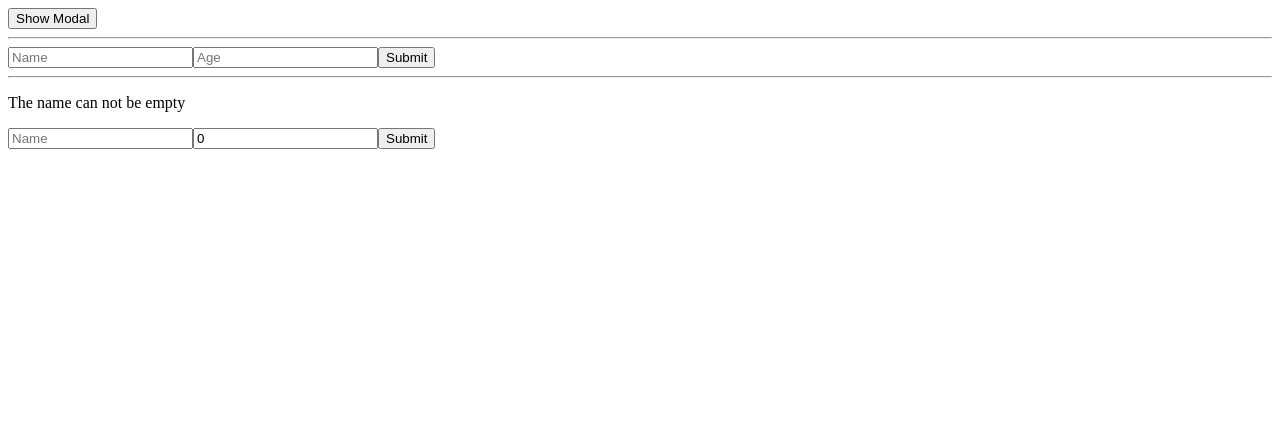
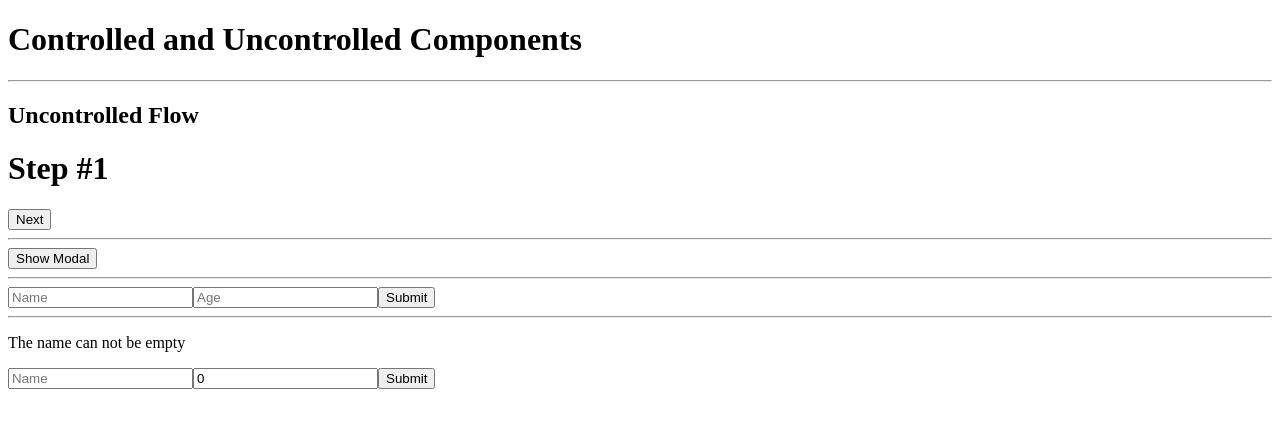
Before and after one commit to cigotete/study-react-patterns, a React (Vite) app: page / in a window 1280 px wide. Shown: the top 428 px of the page. Built offline with nearby package versions, Linux system fonts and the light colour scheme.

Commit message:
Handling a flow from uncontrolled component approach.

```diff
--- a/src/App-controlled-uncontrolled-components.jsx
+++ b/src/App-controlled-uncontrolled-components.jsx
@@ -1,12 +1,74 @@
 import { useState } from "react";
+import PropTypes from 'prop-types';
+
 import { UncontrolledForm } from "./controlled-uncontrolled/uncontrolled-form";
 import { ControlledForm } from "./controlled-uncontrolled/controlled-form";
 import { ControlledModal } from "./controlled-uncontrolled/controlled-modal";
+import { UncontrolledFlow } from "./controlled-uncontrolled/uncontrolled-flow";
+
+const StepOne = ({ next }) => {
+  return (
+    <>
+      <h1>Step #1</h1>
+      <button onClick={next}>Next</button>
+    </>
+  );
+};
+StepOne.propTypes = {
+  next: PropTypes.func,
+};
+
+const StepTwo = ({ next }) => {
+  return (
+    <>
+      <h1>Step #2</h1>
+      <button onClick={next}>Next</button>
+    </>
+  );
+};
+StepTwo.propTypes = {
+  next: PropTypes.func,
+};
+
+const StepThree = ({ next }) => {
+  return (
+    <>
+      <h1>Step #3</h1>
+      <button onClick={next}>Next</button>
+    </>
+  );
+};
+StepThree.propTypes = {
+  next: PropTypes.func,
+};
+
+const DoneForm = () => {
+  return (
+    <>
+      <h1>Final step!</h1>
+    </>
+  );
+};
 
 export const AppControlledUncontrolledComponents = () => {
   const [showModal, setShowModal] = useState(false);
+
   return (
     <>
+
+      <h1>Controlled and Uncontrolled Components</h1>
+
+      <hr />
+      <h2>Uncontrolled Flow</h2>
+      <UncontrolledFlow>
+        <StepOne />
+        <StepTwo />
+        <StepThree />
+        <DoneForm />
+      </UncontrolledFlow>
+
+      <hr />
+
       <button onClick={() => setShowModal(!showModal)}>
         {showModal ? "Hide Modal" : "Show Modal"}
       </button>
--- /dev/null
+++ b/src/controlled-uncontrolled/uncontrolled-flow.jsx
@@ -0,0 +1,19 @@
+import React, { useState } from "react";
+
+export const UncontrolledFlow = ({ children }) => {
+  const [currentStepIndex, setCurrentStepIndex] = useState(0);
+
+  const currentChild = React.Children.toArray(children)[currentStepIndex];
+
+  const next = () => {
+    setCurrentStepIndex(currentStepIndex + 1);
+  };
+
+  if (React.isValidElement(currentChild)) {
+    return React.cloneElement(currentChild, {
+      next
+    });
+  }
+
+  return currentChild;
+};
```
